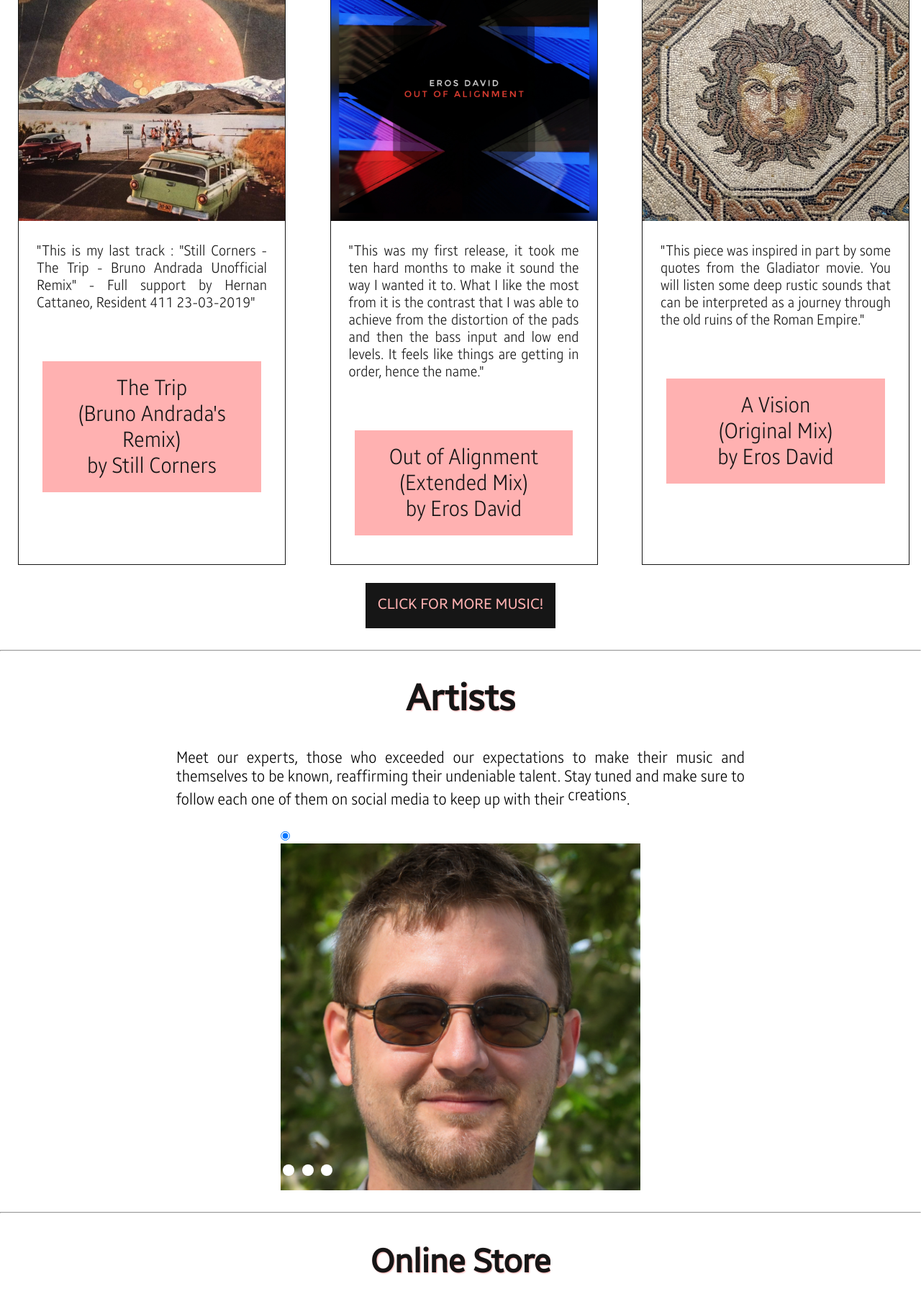
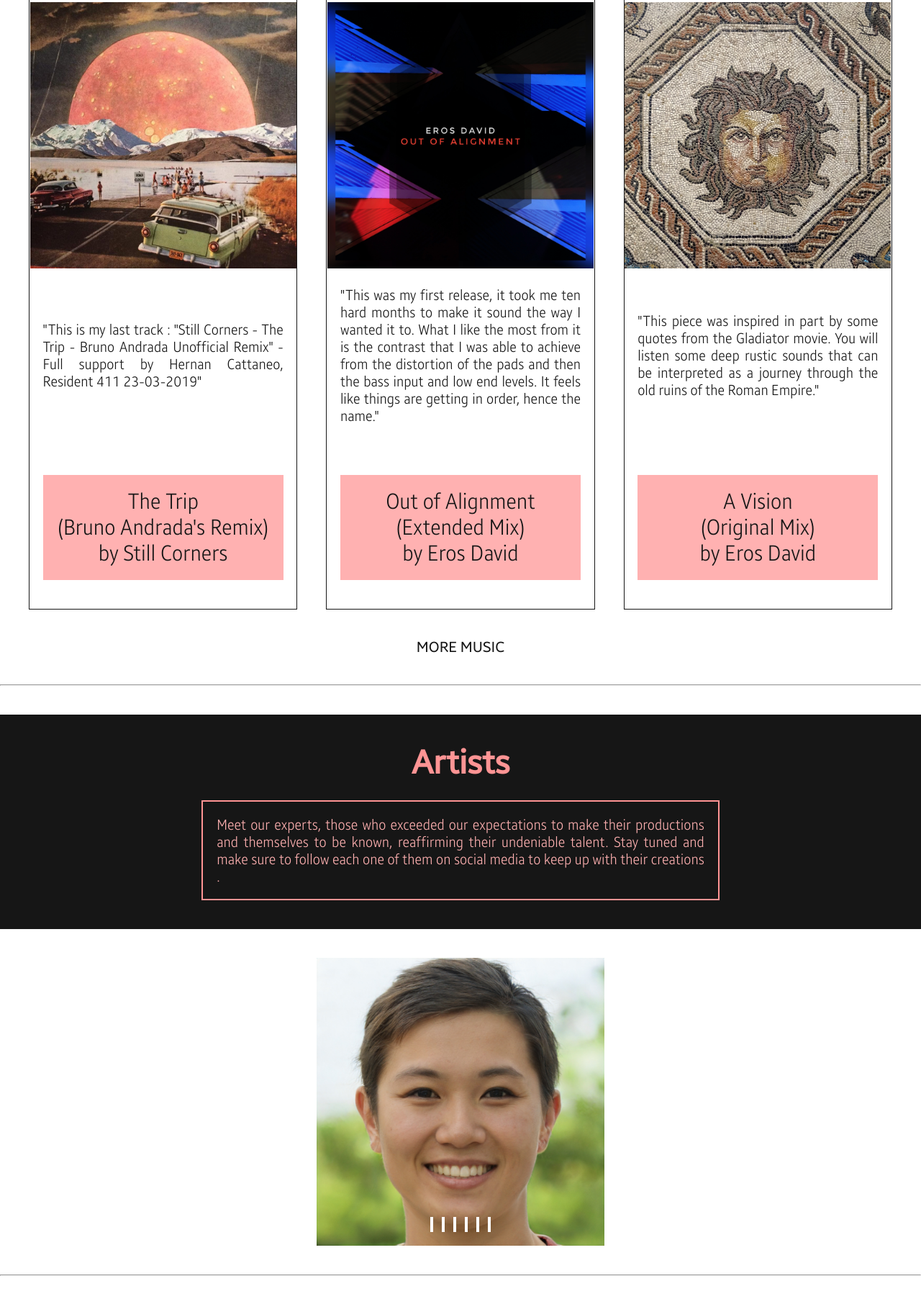
Before and after one commit to erosdgc/enabled-sounds, a plain HTML site: page index.html in a window 1280 px wide. Shown: the part 988-2800 px from the top of the page at 72% size. Drawn offline with Linux system fonts and the light colour scheme.

Commit message:
Second commit

```diff
--- a/Styles/styles.css
+++ b/Styles/styles.css
@@ -114,16 +114,23 @@ main {
 }
 
 .titles{
-    margin-block-start: 35px;
+    margin-block-start: 40px;
+    padding: 30px;
     display: block;
     text-align: center;
     font-size: 50px;
     font-family: "SamsungOne";
+    background-color: rgb(22, 22, 22);
+}
+
+.artists .titles{
+    font-size: 30px;
+    background-color: rgb(22, 22, 22);
+    padding: 40px;
 }
 
 .titles a{
-    color:rgb(22, 22, 22);
-    text-shadow: 1px 1px 2px rgb(255, 177, 177);
+    color:rgb(255, 148, 148);
 }
 
 
@@ -133,66 +140,74 @@ main {
 .releases-boxes {
     display: grid;
     grid-template-columns: 1fr 1fr 1fr;
-    column-gap: 5%;
+    column-gap: 2.5rem;
     justify-self: center;
     align-items: space-between;
     justify-content: space-between;
     text-align: center;
     width: fit-content;
-    margin: 25px;
+    margin: 40px;
 }
 
 
 /* No estoy pudiendo poner los nombres de cada canción a la misma altura ni centrarlos (los bloques que están abajo, .song-name) */
 
 .release1 {
-    align-content: space-between;
+    display: flex;
+    flex-direction: column;
     justify-content: space-between;
     min-height: 860px;
     border: 2px solid rgb(63, 69, 131);
     border: 1px solid rgb(22, 22, 22);
-    background-color: white;
     color: rgb(22, 22, 22);
     font-family: "SamsungOne-LC";
     transition: all 0.2s ease-in-out;
 }
 
 .release2 {
-    align-content: space-between;
+    display: flex;
+    flex-direction: column;
     justify-content: space-between;
     min-height: 860px;
     border: 2px solid rgb(63, 69, 131);
     border: 1px solid rgb(22, 22, 22);
-    background-color: white;
     color: rgb(22, 22, 22);
     font-family: "SamsungOne-LC";
     transition: all 0.2s ease-in-out;
 }
 
 .release3 {
-    align-content: space-between;
+    display: flex;
+    flex-direction: column;
     justify-content: space-between;
     min-height: 860px;
     border: 2px solid rgb(63, 69, 131);
     border: 1px solid rgb(22, 22, 22);
-    background-color: white;
     color: rgb(22, 22, 22);
     font-family: "SamsungOne-LC";
     transition: all 0.2s ease-in-out;
 }
 
 .relimg{
-    align-self: flex-start;
-    justify-self: center;
+    align-self: center;
     width: 90%;
     min-width: 370px;
     margin-block-start: 25px;
     cursor: pointer;
 }
 
-.song-name{
-    display: inline-block;
-    width: 82%;
+.track-about{
+    font-size: 20px;
+    text-align: justify;
+    justify-self: start;
+    align-self: center;
+    margin-block-start: 25px;
+    width: 90%;
+    margin-block-end: 70px;
+}
+
+.track-name{
+    width: 90%;
     font-size: 30px;
     background-color:rgb(255, 177, 177);
     padding: 1.2rem;
@@ -200,116 +215,117 @@ main {
     font-family: "SamsungOne-LC";
     margin-block-end: 40px;
     text-align: center;
-    justify-self: center;
     cursor: pointer;
     transition: all 0.2s ease-in-out;
-    align-self: flex-end;
+    align-self: center;
+    justify-self: end;
 }
 
-.interview{
-    font-size: 20px;
-    text-align: justify;
-    justify-self: center;
-    align-self: center;
-    margin-block-start: 25px;
-    margin-inline-start: 25px;
-    margin-inline-end: 25px;
-    margin-block-end: 70px;
-}
 
 /* ------ BLOCKS ------ */
 .blocks{
-    display: block;
     width: fit-content;
+    margin-block-start: 40px;
+    margin-block-end: 40px;
+    text-align: center;
+    margin-block-start: 30px;
+    text-transform: uppercase;
+    font-size: 20px;
+    font-family: "SamsungOne";
     margin-left: auto;
     margin-right: auto;
-    text-align: center;
-    border: 1px solid rgb(22, 22, 22);
-    background-color: rgb(22, 22, 22);
-    padding: 1rem;
-    font-size: 20px;
-    margin-block-start: 25px;
-    margin-block-end: 30px;
-    font-family: "SamsungOne";
-    text-transform: uppercase;
 }
 
 .blocks a{
-    color: rgb(255, 177, 177);
+    color: rgb(22, 22, 22);
 }
 
 .artists p{
     display: block;
-    width: 790px;
+    padding: 1.2rem;
+    width: 60%;
     margin-left: auto;
     margin-right: auto;
     margin-block-start: 25px;
-    margin-block-end: 30px;
     font-family: "SamsungOne-LC";
-    font-size: 22px;
+    font-size: 20px;
     text-align: justify;
+    color: rgb(255, 177, 177);
+    border: 2px solid rgb(255, 148, 148);
 }
 .artists p a{
     font-family: "SamsungOne-LC";
-    font-size: 22px;
-    color: black;
+    font-size: 20px;
+    color: rgb(255, 177, 177);
 }
 
-.artists-animbox{
-    height: 500px;
-    width: 500px;
+.slidershow{
+    width: 400px;
+    height: 400px;
+    overflow: hidden;
+}
+.middle{
     position: relative;
-    overflow: hidden;
-    margin-left: auto;
-    margin-right: auto;
-    margin-block-end: 30px;
+    top: 200px;
+    left: 50%;
+    transform: translate(-50%, -50%);
+    margin-block-start: 40px;
+    margin-block-end: 40px;
+}
+.navigation{
+    position: absolute;
+    bottom: 20px;
+    left: 50%;
+    transform: translateX(-50%);
+}
+.artists-bar{
+    width: 50px;
+    height: 10px;
+    border: 2px solid #fff;
+    margin: 6px;
+    cursor: pointer;
+    transition: 0.4s;
+}
+.artists-bar:hover{
+    background: #fff;
+}
+
+input[name="r"]{
+    position: absolute;
+    visibility: hidden;
 }
 .artists-menu{
-    position: absolute;
-    left: 0;
-    z-index: 900;
-    width: 100%;
-    bottom: 0;
+    width: 500%;
+    height: 100%;
+    display: flex;
 }
-.artists-menu label{
-    cursor: pointer;
-    display: inline-block;
-    width: 16px;
-    height: 16px;
-    background: #fff;
-    border-radius: 50px;
-    margin: 0 0.2em 1em;
+.artist{
+    width: 20%;
+    transition: 0.6s;
 }
-.artists-menu  label:hover,
-.artists-menu  label:focus {
-  background: #1c87c9;
-}
-.slide {
+.artist img{
     width: 100%;
     height: 100%;
-    position: relative;
-    top: 0;
-    left: 100%;
-    z-index: 10;
-    padding: 8em 1em 0;
-    background-size: cover;
-    background-position: 50% 50%;
-    transition: left 0s 0.75s;
 }
-  [id^="slide"]:checked + .slide {
-    left: 0;
-    z-index: 100;
-    transition: left 0.65s ease-out;
+
+#r1:checked ~ .a1{
+    margin-left: 0;
 }
-.slide-1 {
-      background-image: url(/Multimedia/img/artists/artist1.jpg);
-  }
-  .slide-2 {
-    background-image: url(/Multimedia/img/artists/artist2.jpg);
+#r2:checked ~ .a1{
+    margin-left: -20%;
 }
-.slide-3 {
-    background-image: url(/Multimedia/img/artists/artist3.jpg);
+#r1:checked ~ .a1{
+    margin-left: -40%;
 }
+#r1:checked ~ .a1{
+    margin-left: -60%;
+}
+#r1:checked ~ .a1{
+    margin-left: -80%;
+}
+
+
+
 /* No consigo que se vean completas las imágenes de las personas*/
 
 .merchandise{
@@ -318,23 +334,34 @@ main {
 
 .merchandise .titles{
     font-size: 30px;
+    background-color: rgb(22, 22, 22);
+    padding: 40px;
+    color: rgb(255, 177, 177);
 }
 
 .merch-p{
-    margin-block-start: 20px;
-    font-size: 22px;
-    font-family: "SamsungOne-LC";
-    text-align: justify;
+    display: block;
+    padding: 1.2rem;
+    width: 60%;
     margin-left: auto;
     margin-right: auto;
-    width: 400px;
+    margin-block-start: 25px;
+    font-family: "SamsungOne-LC";
+    font-size: 20px;
+    text-align: justify;
+    color: rgb(255, 177, 177);
+    border: 2px solid rgb(255, 148, 148);
+}
+
+.merch-p a{
+    color: rgb(255, 177, 177);
 }
 
 .merch-p-link{
     text-align: center;
-    margin-block-start: 30px;
-
-    font-size: 22px;
+    margin-block-start: 40px;
+    text-transform: uppercase;
+    font-size: 20px;
     font-family: "SamsungOne-LC";
     margin-left: auto;
     margin-right: auto;
@@ -363,8 +390,8 @@ main {
     background-size: 100% 100%;
     min-width: 1000px;
     animation: slider 60s 10s infinite forwards;
-    margin-block-start: 30px;
-    margin-block-end: 30px;
+    margin-block-start: 40px;
+    margin-block-end: 40px;
 }
 
 @keyframes slider{
@@ -402,7 +429,6 @@ footer ul li{
 }
 
 footer div ul li a{
-    margin-block-start: 5px;
     font-size: 20px;
     color: rgb(22, 22, 22);
     font-family: "SamsungOne";
@@ -414,7 +440,6 @@ footer ul li i{
 }
 
 footer p{
-    margin-block-start: 5px;
     font-size: 18px;
     font-family: "SamsungOne";
     display: flex;
@@ -430,7 +455,6 @@ a {
     transition: background-size .3s;
     overflow: hidden;
     position: relative;
-    display: inline-block;
 }
 
 .hvr:hover, .hvr:focus {
--- a/index.html
+++ b/index.html
@@ -5,14 +5,14 @@
     <meta http-equiv="X-UA-Compatible" content="IE=edge">
     <meta name="viewport" content="width=device-width, initial-scale=1.0">
     <link rel="stylesheet" href="Styles/styles.css">
-    <link rel="icon" href="multimedia/img/logo90-2.png">
+    <link rel="icon" href="multimedia/img/logo91.png">
     <title>Enabled Sounds</title>
 </head>
 
 <body>
 <header>
-    <a href="index.html"><img class="logo" src="multimedia/img/logo90-2.png" width="120px" height="120px"></a>
-        <h1><a href="index.html">ENABLED <span>SOUNDS</span></a></h1>
+    <a href="index.html"><img class="logo" src="multimedia/img/logo91.png" width="220px" height="220px"></a>
+        <!-- <h1><a href="index.html">ENABLED <span>SOUNDS</span></a></h1> -->
         <nav class="main-nav">
         <ul>
         <li><a class="hvr" href="index.html">Home</a></li>
@@ -39,22 +39,24 @@
 
     <div class="release1">
         <img class="relimg" src="Multimedia/img/releases/the-trip-bruno-andrada.jpg" alt="still corners the trip">
-        <p class="interview">"This is my last track : "Still Corners - The Trip - Bruno Andrada Unofficial Remix" - Full support by Hernan Cattaneo, Resident 411 23-03-2019"</p>
-        <p class="song-name">The Trip<br>(Bruno Andrada's Remix)<br>by Still Corners</p>
+        <p class="track-about">"This is my last track : "Still Corners - The Trip - Bruno Andrada Unofficial Remix" - Full support by Hernan Cattaneo, Resident 411 23-03-2019"</p>
+        <p class="track-name">The Trip<br>(Bruno Andrada's Remix)<br>by Still Corners</p>
     </div>
 
     <div class="release2">
         <img class="relimg" src="Multimedia/img/releases/out-of-alignment.jpeg" alt="out of alignment">
-        <p class="interview">"This was my first release, it took me ten hard months to make it sound the way I wanted it to. What I like the most from it is the contrast that I was able to achieve from the distortion of the pads and then the bass input and low end levels. It feels like things are getting in order, hence the name."<p class="song-name">Out of Alignment<br>(Extended Mix)<br>by Eros David</p></p>
+        <p class="track-about">"This was my first release, it took me ten hard months to make it sound the way I wanted it to. What I like the most from it is the contrast that I was able to achieve from the distortion of the pads and then the bass input and low end levels. It feels like things are getting in order, hence the name."</p>
+        <p class="track-name">Out of Alignment<br>(Extended Mix)<br>by Eros David</p>
     </div>
 
     <div class="release3">
         <img class="relimg" src="Multimedia/img/releases/a-vision-eros-david.jpg" alt="medusa mosaic">
-        <p class="interview">"This piece was inspired in part by some quotes from the Gladiator movie. You will listen some deep rustic sounds that can be interpreted as a journey through the old ruins of the Roman Empire."<p class="song-name">A Vision<br>(Original Mix)<br>by Eros David</p></p>
+        <p class="track-about">"This piece was inspired in part by some quotes from the Gladiator movie. You will listen some deep rustic sounds that can be interpreted as a journey through the old ruins of the Roman Empire."</p>
+        <p class="track-name">A Vision<br>(Original Mix)<br>by Eros David</p>
     </div>
 </section>
 
-<div class="blocks"><a class="hvr" href="Pages/releases.html">Click for more music!</a></div>
+<div class="blocks"><a class="hvr2" href="Pages/releases.html">more music</a></div>
 
 <hr>
 
@@ -62,22 +64,42 @@
 <!-- Artists Section -->
 
 <section class="artists">
-<div><h2 class="titles"> <a class="hvr2" href="Pages/contact.html">Artists</a></h2>
-    <p>Meet our experts, those who exceeded our expectations to make their music and themselves to be known, reaffirming their undeniable talent. Stay tuned and make sure to follow each one of them on social media to keep up with their <a class="hvr2" href="Pages/releases.html">creations</a>.</p>
+    <div class="titles"><h2> <a href="Pages/contact.html">Artists</a></h2>
+    <p>Meet our experts, those who exceeded our expectations to make their productions and themselves to be known, reaffirming their undeniable talent. Stay tuned and make sure to follow each one of them on social media to keep up with their <a class="hvr" href="Pages/releases.html">creations</a>.</p>
 </div>
 
-<div class="artists-animbox">
+<div class="slidershow middle">
     <div class="artists-menu">
-        <label for="slide-dot-1"></label>
-        <label for="slide-dot-2"></label>
-        <label for="slide-dot-3"></label>
+        <input type="radio" name="r" id="r1" checked>
+        <input type="radio" name="r" id="r2">
+        <input type="radio" name="r" id="r3">
+        <input type="radio" name="r" id="r4">
+        <input type="radio" name="r" id="r5">
+        <div class="artist a1">
+            <img src="Multimedia/img/artists/artist1.jpg" alt="">
         </div>
-        <input id="slide-dot-1" type="radio" name="slides" checked>
-        <div class="slide slide-1"></div>
-        <input id="slide-dot-2" type="radio" name="slides">
-        <div class="slide slide-2"></div>
-        <input id="slide-dot-3" type="radio" name="slides">
-        <div class="slide slide-3"></div>
+        <div class="artist">
+            <img src="Multimedia/img/artists/artist2.jpg" alt="">
+        </div>
+        <div class="artist">
+            <img src="Multimedia/img/artists/artist3.jpg" alt="">
+        </div>
+        <div class="artist">
+            <img src="Multimedia/img/artists/artist4.jpg" alt="">
+        </div>
+        <div class="artist">
+            <img src="Multimedia/img/artists/artist5.jpg" alt="">
+        </div>
+
+        <div class="navigation">
+            <label for="r1" class="artists-bar"></label>
+            <label for="r2" class="artists-bar"></label>
+            <label for="r3" class="artists-bar"></label>
+            <label for="r4" class="artists-bar"></label>
+            <label for="r5" class="artists-bar"></label>
+            <label for="r6" class="artists-bar"></label>
+        </div>
+
     </div>
         <!-- <div class="artists-images">
             <div class="aas-image-container">
@@ -108,10 +130,10 @@
 <!-- Merchandise Section -->
 
 <section class="merchandise">
-    <div class="titles"><h2> <a class="hvr2" href="Pages/online_store.html">Online Store</a></h2>
-    <p class="merch-p">Check out the next thing you'll wear. At daytime, nightime, summer, winter, you got it. Stay tuned for any giveway we run. There is one for each <a class="hvr2" href="newseason.html">new season!</a></p>
+    <div class="titles"><h2> <a href="Pages/online_store.html">Online Store</a></h2>
+    <p class="merch-p">Check out the next thing you'll wear. At daytime, nightime, summer, winter, you got it. Stay tuned for any giveway we run. There is one for each <a class="hvr" href="newseason.html">new season!</a></p>
     </div>
-    <p class="merch-p-link"><a href="Pages/register.html">Suscribe For More</a></p>
+    <p class="merch-p-link"><a class="hvr2"  href="Pages/register.html">Suscribe For More</a></p>
 <div class="store-box">
     <!-- <div class="slider-images2">
         <div class="merch-image-container1">
```
Also changed, not shown: Multimedia/img/logo91.png (added).
